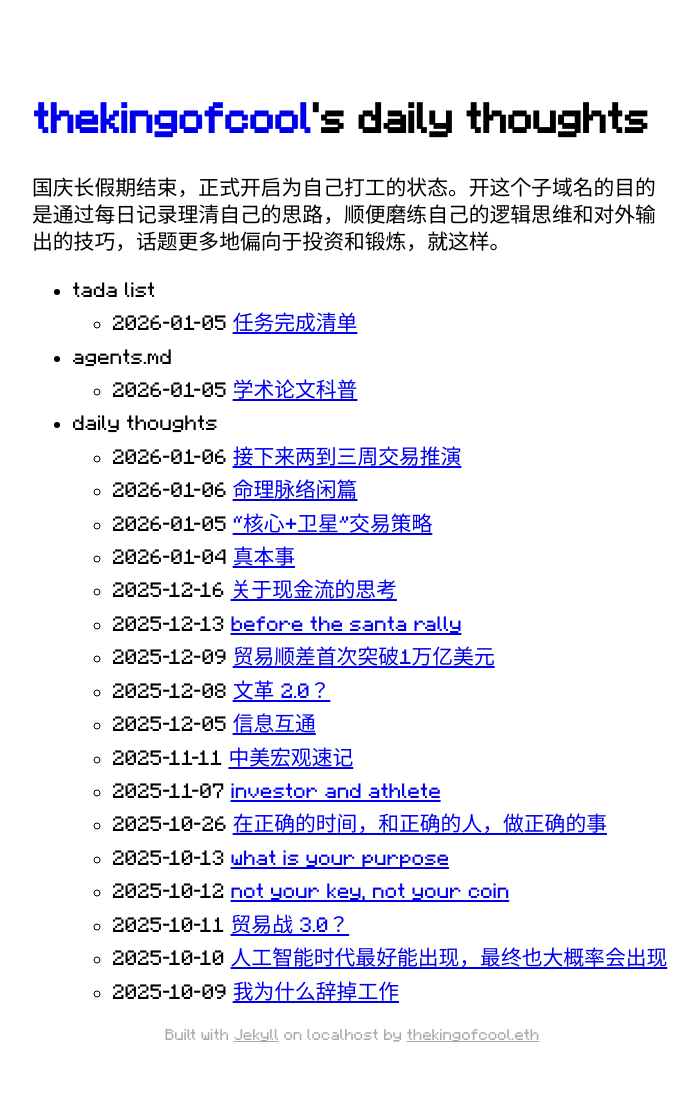
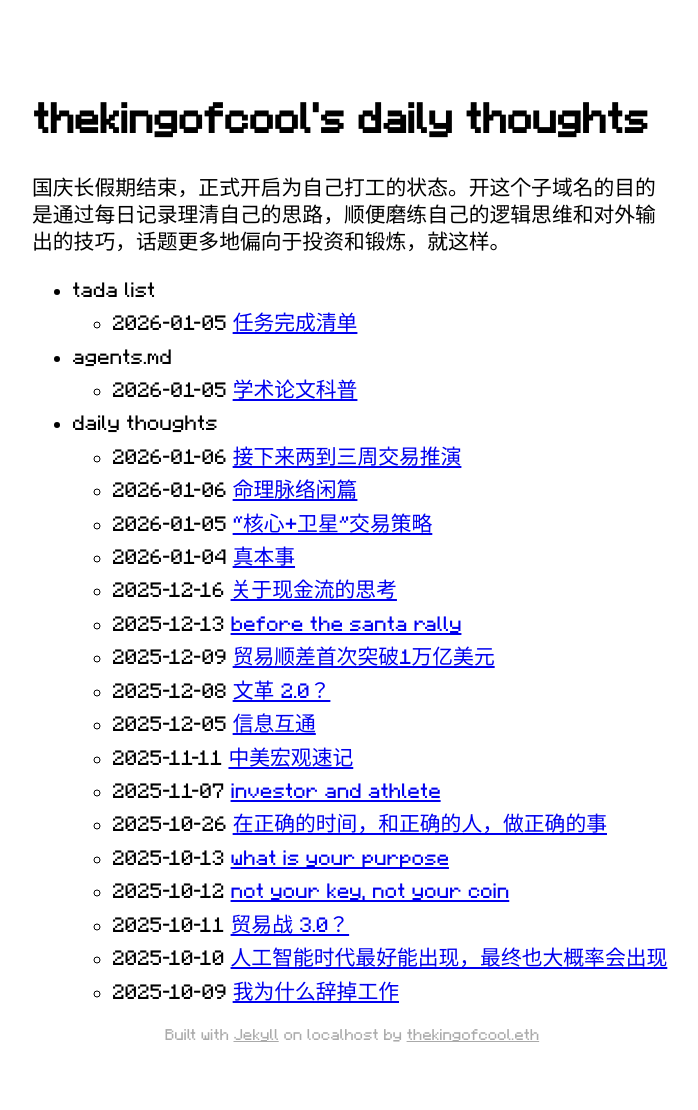
Before and after one commit to thekingofcool/daily, a Jekyll site: the page built from index.md, in a window 1280 px wide. Shown: the whole page, without its empty margins (288-986 px from the left). Built offline with Jekyll 4.4.1, drawn with Linux system fonts in a browser that asks for light colours; some web fonts are replaced.

Commit message:
daily update: 2026-01-07 11:52:59

```diff
--- a/_layouts/home.html
+++ b/_layouts/home.html
@@ -2,7 +2,7 @@
 layout: default
 ---
 <header>
-  {% assign title_with_link = site.title | replace: "thekingofcool", '<a href="https://thekingof.cool/" style="text-decoration: none;">thekingofcool</a>' %}
+  {% assign title_with_link = site.title | replace: "thekingofcool", '<a href="https://thekingof.cool/" style="text-decoration: none; color: inherit;">thekingofcool</a>' %}
   <h1>{{ title_with_link }}</h1>
 </header>
 {{ content }}
```
Also changed, not shown: 2 other files.
